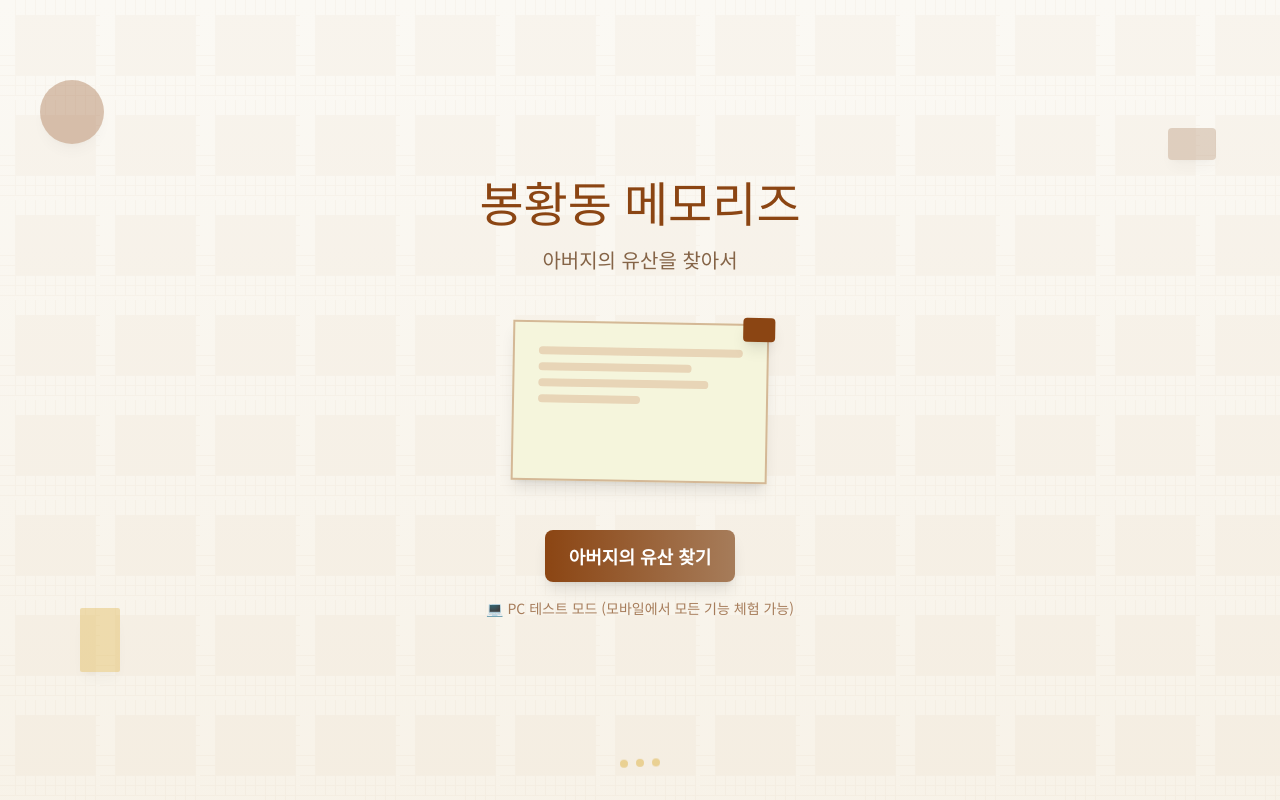
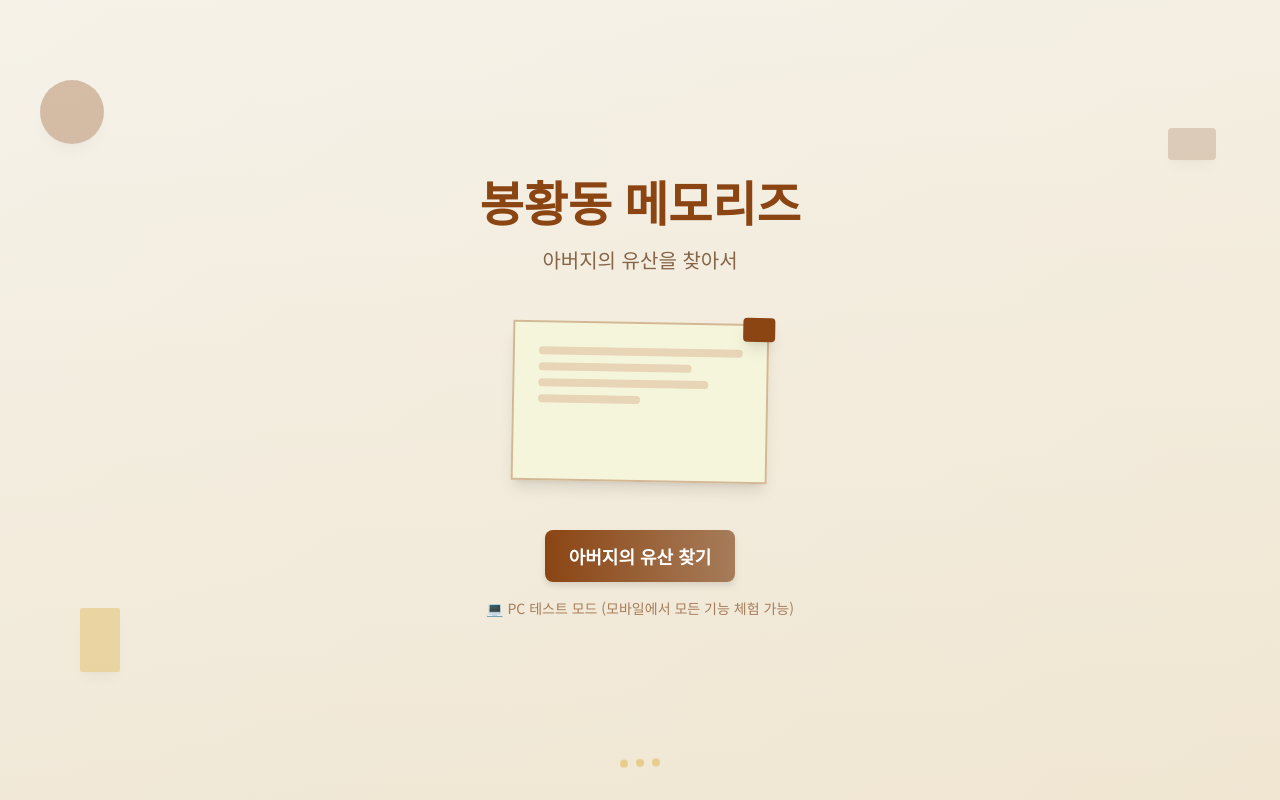
Before and after one commit to new-generation25/bonghwang-memories, a Next.js app: page / in a window 1280 px wide. Built offline with nearby package versions, Linux system fonts and the light colour scheme.

Commit message:
Fix CSS loading issues with inline styles

```diff
--- a/next.config.js
+++ b/next.config.js
@@ -1,28 +1,16 @@
 /** @type {import('next').NextConfig} */
 const nextConfig = {
-  output: 'standalone',
-  experimental: {
-    serverActions: {
-      allowedOrigins: ['localhost:3000'],
-    },
+  output: 'export',
+  trailingSlash: true,
+  images: {
+    unoptimized: true,
   },
-  images: {
-    domains: ['firebasestorage.googleapis.com'],
+  // Remove webpack and other optimization that might cause issues
+  eslint: {
+    ignoreDuringBuilds: true,
   },
-  // CSS 최적화 설정
-  optimizeFonts: true,
-  swcMinify: true,
-  // CSS 번들링 최적화
-  webpack: (config, { dev, isServer }) => {
-    if (!dev && !isServer) {
-      config.optimization.splitChunks.cacheGroups.styles = {
-        name: 'styles',
-        test: /\.(css|scss)$/,
-        chunks: 'all',
-        enforce: true,
-      }
-    }
-    return config
+  typescript: {
+    ignoreBuildErrors: true,
   },
 }
 
--- a/package.json
+++ b/package.json
@@ -4,14 +4,14 @@
   "private": true,
   "scripts": {
     "dev": "next dev -p 3000",
-    "build": "next build",
+    "build": "next build && next export",
     "start": "next start",
     "lint": "next lint"
   },
   "dependencies": {
-    "firebase": "^12.0.0",
+    "firebase": "^10.13.0",
     "jsqr": "^1.4.0",
-    "next": "14.2.11",
+    "next": "^14.2.11",
     "react": "^18.2.0",
     "react-dom": "^18.2.0"
   },
--- a/src/app/globals.css
+++ b/src/app/globals.css
@@ -5,16 +5,19 @@
 @import url('https://fonts.googleapis.com/css2?family=Noto+Sans+KR:wght@300;400;500;700&family=Noto+Serif+KR:wght@400;700&display=swap');
 
 :root {
-  --sepia-50: #faf8f0;
-  --sepia-100: #f7f3e9;
-  --sepia-200: #f0e6d2;
-  --sepia-300: #e8d5b7;
-  --sepia-400: #d4b896;
-  --sepia-500: #c19a6b;
-  --sepia-600: #a67c5a;
-  --sepia-700: #856447;
-  --sepia-800: #6b4e37;
-  --sepia-900: #543f2c;
+  --sepia-50: 250 248 240;
+  --sepia-100: 247 243 233;
+  --sepia-200: 240 230 210;
+  --sepia-300: 232 213 183;
+  --sepia-400: 212 184 150;
+  --sepia-500: 193 154 107;
+  --sepia-600: 166 124 90;
+  --sepia-700: 133 100 71;
+  --sepia-800: 107 78 55;
+  --sepia-900: 84 63 44;
+  --vintage-brown: 139 69 19;
+  --vintage-gold: 218 165 32;
+  --vintage-cream: 245 245 220;
 }
 
 * {
@@ -64,11 +67,22 @@ a {
 
 /* Vintage button styles */
 .vintage-button {
-  @apply bg-gradient-to-r from-vintage-brown to-sepia-600 text-white font-bold py-3 px-6 rounded-lg shadow-lg transition-all duration-300 transform hover:scale-105 hover:shadow-xl;
+  background: linear-gradient(to right, #8B4513, #A67C5A);
+  color: white;
+  font-weight: bold;
+  padding: 12px 24px;
+  border-radius: 8px;
+  box-shadow: 0 4px 6px rgba(0, 0, 0, 0.1);
+  transition: all 0.3s ease;
+  transform: scale(1);
+  border: none;
+  cursor: pointer;
 }
 
 .vintage-button:hover {
-  @apply from-sepia-700 to-vintage-brown;
+  background: linear-gradient(to right, #856447, #8B4513);
+  transform: scale(1.05);
+  box-shadow: 0 8px 15px rgba(0, 0, 0, 0.2);
 }
 
 /* Mission compass icons */
--- a/src/app/layout.tsx
+++ b/src/app/layout.tsx
@@ -54,7 +54,9 @@ export default function RootLayout({
           `
         }} />
       </head>
-      <body className="min-h-screen bg-vintage-paper">
+      <body className="min-h-screen" style={{
+        background: 'linear-gradient(145deg, rgb(244, 241, 232), rgb(240, 230, 210))'
+      }}>
         {children}
       </body>
     </html>
--- a/src/app/page.tsx
+++ b/src/app/page.tsx
@@ -61,50 +61,65 @@ export default function IntroPage() {
   }
 
   return (
-    <div className="min-h-screen flex flex-col items-center justify-center bg-vintage-paper relative overflow-hidden">
+    <div className="min-h-screen flex flex-col items-center justify-center relative overflow-hidden" style={{
+      background: 'linear-gradient(145deg, rgb(244, 241, 232), rgb(240, 230, 210))'
+    }}>
       {/* Background elements */}
-      <div className="absolute inset-0 bg-gradient-to-b from-sepia-100 to-sepia-200 opacity-50"></div>
+      <div className="absolute inset-0 opacity-50" style={{
+        background: 'linear-gradient(to bottom, rgb(247, 243, 233), rgb(240, 230, 210))'
+      }}></div>
 
       {/* Vintage desk items */}
       <div className="absolute top-20 left-10 w-16 h-16 opacity-30">
-        <div className="w-full h-full bg-vintage-brown rounded-full shadow-lg"></div>
+        <div className="w-full h-full rounded-full shadow-lg" style={{ backgroundColor: '#8B4513' }}></div>
       </div>
       <div className="absolute top-32 right-16 w-12 h-8 opacity-30">
-        <div className="w-full h-full bg-sepia-600 rounded shadow-lg"></div>
+        <div className="w-full h-full rounded shadow-lg" style={{ backgroundColor: '#A67C5A' }}></div>
       </div>
       <div className="absolute bottom-32 left-20 w-10 h-16 opacity-30">
-        <div className="w-full h-full bg-vintage-gold rounded-sm shadow-lg"></div>
+        <div className="w-full h-full rounded-sm shadow-lg" style={{ backgroundColor: '#DAA520' }}></div>
       </div>
 
       {/* Main content */}
       <div className="z-10 text-center px-6 max-w-md">
         {/* Title */}
         <div className="mb-12">
-          <h1 className="text-4xl md:text-5xl font-vintage text-vintage-brown mb-4 animate-fade-in">
+          <h1 className="text-4xl md:text-5xl font-bold mb-4" style={{
+            color: '#8B4513',
+            fontFamily: 'Noto Serif KR, serif',
+            animation: 'fadeIn 0.5s ease-in-out'
+          }}>
             봉황동 메모리즈
           </h1>
-          <p className="text-xl font-handwriting text-sepia-700 animate-fade-in">
+          <p className="text-xl" style={{
+            color: '#856447',
+            fontFamily: 'Noto Sans KR, sans-serif',
+            animation: 'fadeIn 0.5s ease-in-out'
+          }}>
             아버지의 유산을 찾아서
           </p>
         </div>
 
         {/* Vintage letter illustration */}
-        <div className="mb-12 animate-slide-up">
-          <div className="relative mx-auto w-64 h-40 bg-vintage-cream border-2 border-sepia-400 shadow-lg transform rotate-1">
+        <div className="mb-12" style={{ animation: 'slideUp 0.3s ease-out' }}>
+          <div className="relative mx-auto w-64 h-40 border-2 shadow-lg transform rotate-1" style={{
+            backgroundColor: '#F5F5DC',
+            borderColor: '#D4B896'
+          }}>
             <div className="absolute top-4 left-4 right-4 bottom-4 p-2">
-              <div className="w-full h-2 bg-sepia-300 mb-2 rounded"></div>
-              <div className="w-3/4 h-2 bg-sepia-300 mb-2 rounded"></div>
-              <div className="w-5/6 h-2 bg-sepia-300 mb-2 rounded"></div>
-              <div className="w-1/2 h-2 bg-sepia-300 rounded"></div>
+              <div className="w-full h-2 mb-2 rounded" style={{ backgroundColor: '#E8D5B7' }}></div>
+              <div className="w-3/4 h-2 mb-2 rounded" style={{ backgroundColor: '#E8D5B7' }}></div>
+              <div className="w-5/6 h-2 mb-2 rounded" style={{ backgroundColor: '#E8D5B7' }}></div>
+              <div className="w-1/2 h-2 rounded" style={{ backgroundColor: '#E8D5B7' }}></div>
             </div>
             {/* Vintage camera icon */}
-            <div className="absolute -top-2 -right-2 w-8 h-6 bg-vintage-brown rounded shadow-lg"></div>
+            <div className="absolute -top-2 -right-2 w-8 h-6 rounded shadow-lg" style={{ backgroundColor: '#8B4513' }}></div>
           </div>
         </div>
 
         {/* Start button */}
         {showButton && (
-          <div className="animate-slide-up">
+          <div style={{ animation: 'slideUp 0.3s ease-out' }}>
             <button
               onClick={handleStartJourney}
               disabled={requesting}
@@ -122,7 +137,10 @@ export default function IntroPage() {
               )}
             </button>
 
-            <p className="text-sm text-sepia-600 mt-4 font-handwriting">
+            <p className="text-sm mt-4" style={{
+              color: '#A67C5A',
+              fontFamily: 'Noto Sans KR, sans-serif'
+            }}>
               💻 PC 테스트 모드 (모바일에서 모든 기능 체험 가능)
             </p>
           </div>
@@ -132,9 +150,15 @@ export default function IntroPage() {
       {/* Decorative elements */}
       <div className="absolute bottom-8 left-1/2 transform -translate-x-1/2">
         <div className="flex space-x-2 opacity-40">
-          <div className="w-2 h-2 bg-vintage-gold rounded-full animate-bounce"></div>
-          <div className="w-2 h-2 bg-vintage-gold rounded-full animate-bounce" style={{ animationDelay: '0.1s' }}></div>
-          <div className="w-2 h-2 bg-vintage-gold rounded-full animate-bounce" style={{ animationDelay: '0.2s' }}></div>
+          <div className="w-2 h-2 rounded-full animate-bounce" style={{ backgroundColor: '#DAA520' }}></div>
+          <div className="w-2 h-2 rounded-full animate-bounce" style={{
+            backgroundColor: '#DAA520',
+            animationDelay: '0.1s'
+          }}></div>
+          <div className="w-2 h-2 rounded-full animate-bounce" style={{
+            backgroundColor: '#DAA520',
+            animationDelay: '0.2s'
+          }}></div>
         </div>
       </div>
     </div>
```
Also changed, not shown: vercel.json.
